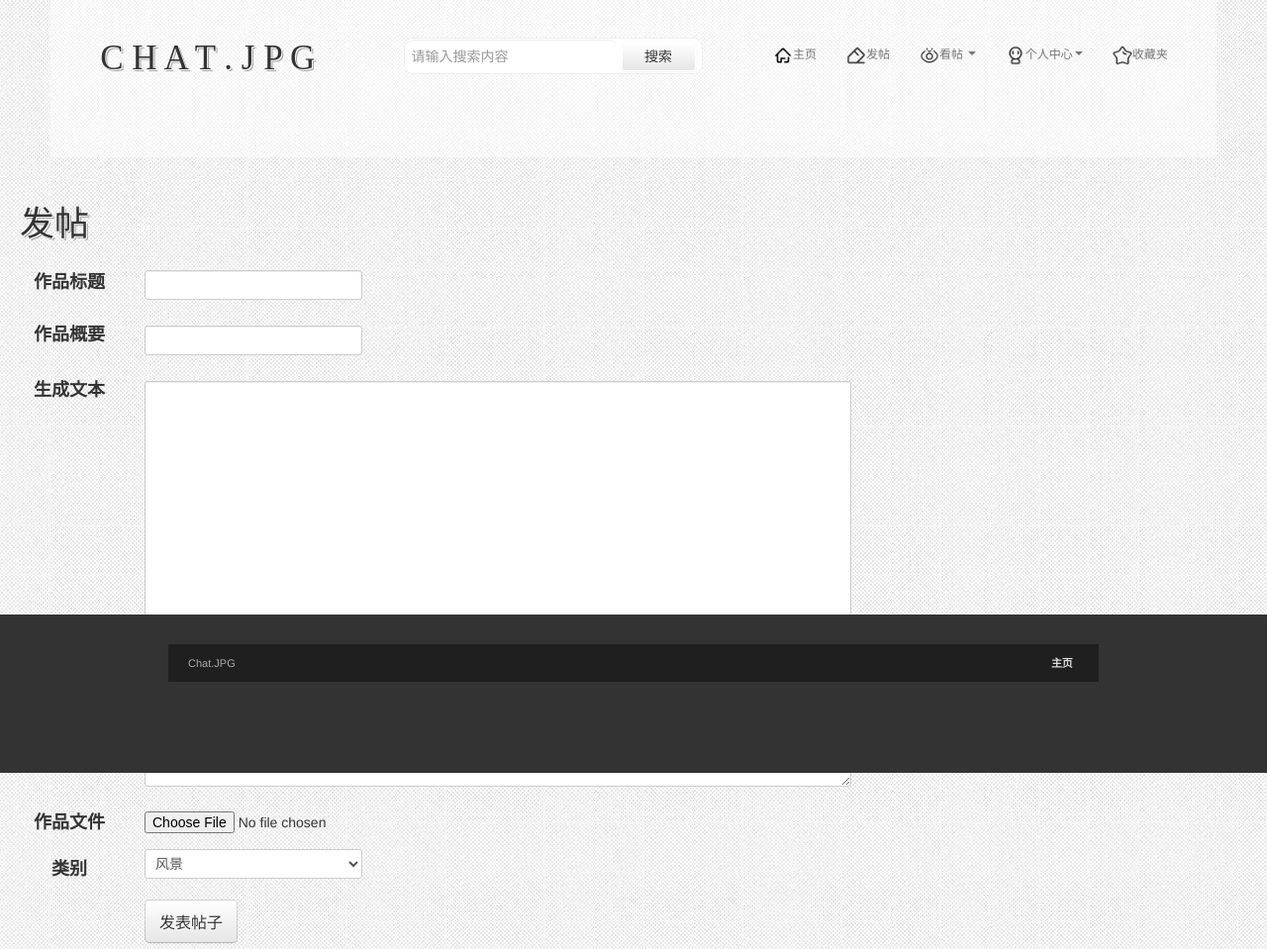
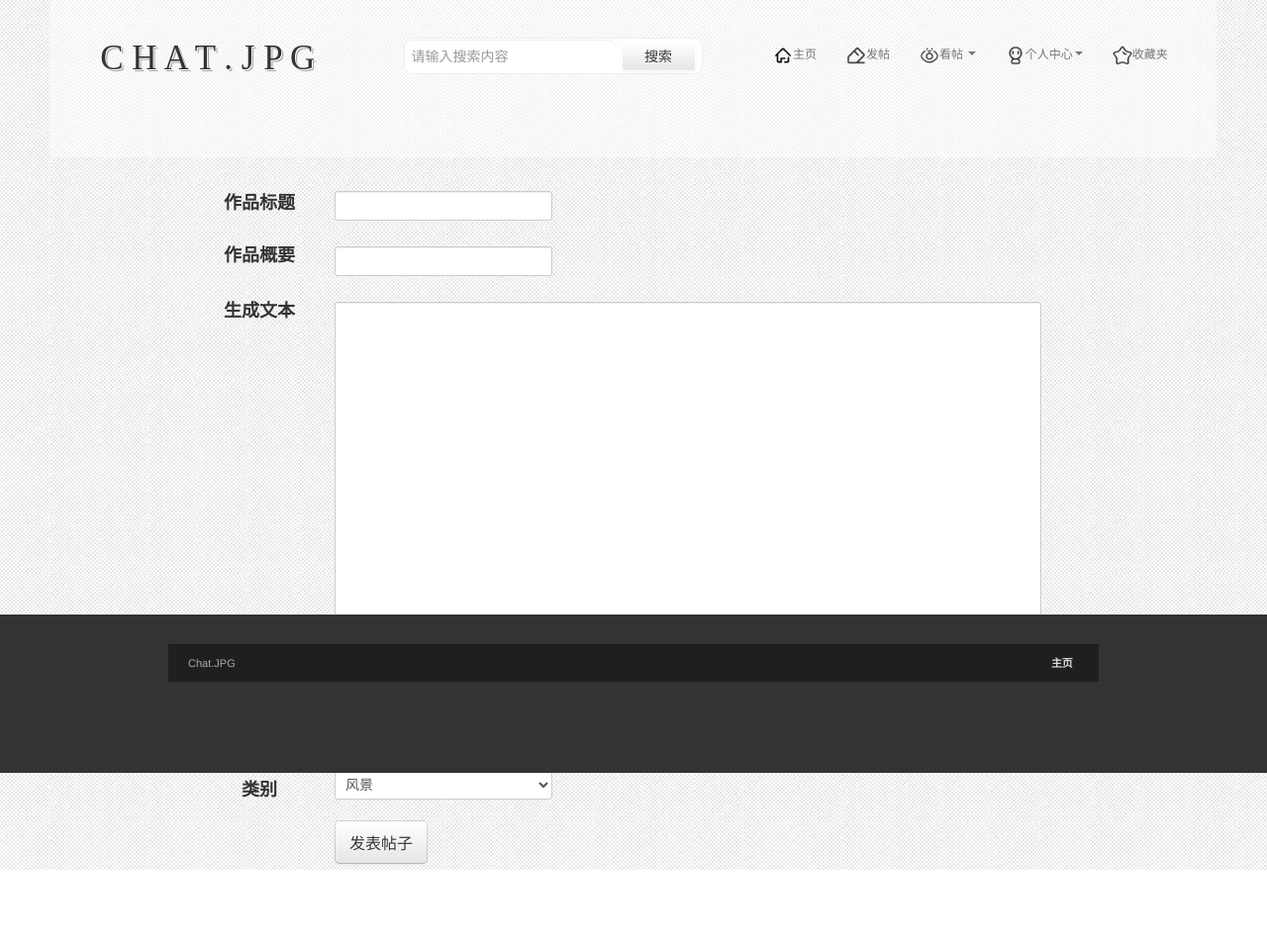
Before and after one commit to zshihang213/chat, a Django app: page /publish/ in a window 1280 px wide. Shown: the part 19-978 px from the top of the page at 99% size. After the commit the page ends 898 px from the top, so only its background shows below. Run offline with Django 3.2, Linux system fonts and the light colour scheme; data that the repository does not hold is empty; some libraries are stand-ins or nearby versions.

Commit message:
发帖布局修改

```diff
--- a/templates/publish.html
+++ b/templates/publish.html
@@ -84,10 +84,8 @@
 </div>
  <!-- 导航栏结束 -->
 
-<div class="span5 logo" style="width: 250px">
-            <h4 style="font-size: 35px;font-family:'Arial Rounded MT Bold';margin-right: 0px">发帖</h4>
 </div>
-<form accept-charset="UTF-8" action="/publish/" class="publish" id="new_topic" method="post"  enctype="multipart/form-data">
+<form accept-charset="UTF-8" action="/publish/" style="margin-left: 15%" class="publish" id="new_topic" method="post"  enctype="multipart/form-data">
     {% csrf_token %}
     <table width="100%" border="0" cellspacing="0" cellpadding="6">
         <colgroup>
```
